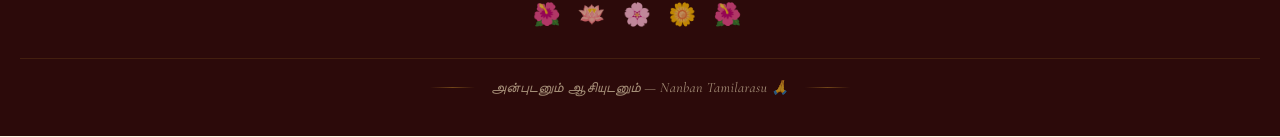
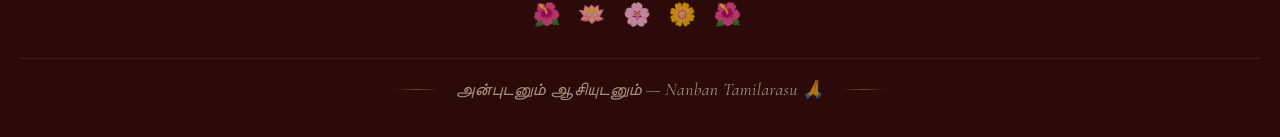
Before and after one commit to TAMILARASU-A/manoj-roshini-wedding, a React (Vite) app: page / in a window 1280 px wide. Shown: the part 9503-9640 px from the top of the page. Built offline with nearby package versions, Linux system fonts and the light colour scheme; no server answers; the database is empty; a web font is replaced by a local one.

Commit message:
style: increase footer credit font size

```diff
--- a/src/App.css
+++ b/src/App.css
@@ -431,7 +431,7 @@
 
 .footer-credit {
   color: rgba(245, 230, 192, 0.6);
-  font-size: 0.88rem;
+  font-size: 1.1rem;
   font-style: italic;
   letter-spacing: 0.4px;
   font-family: 'Cormorant Garamond', serif;
```
